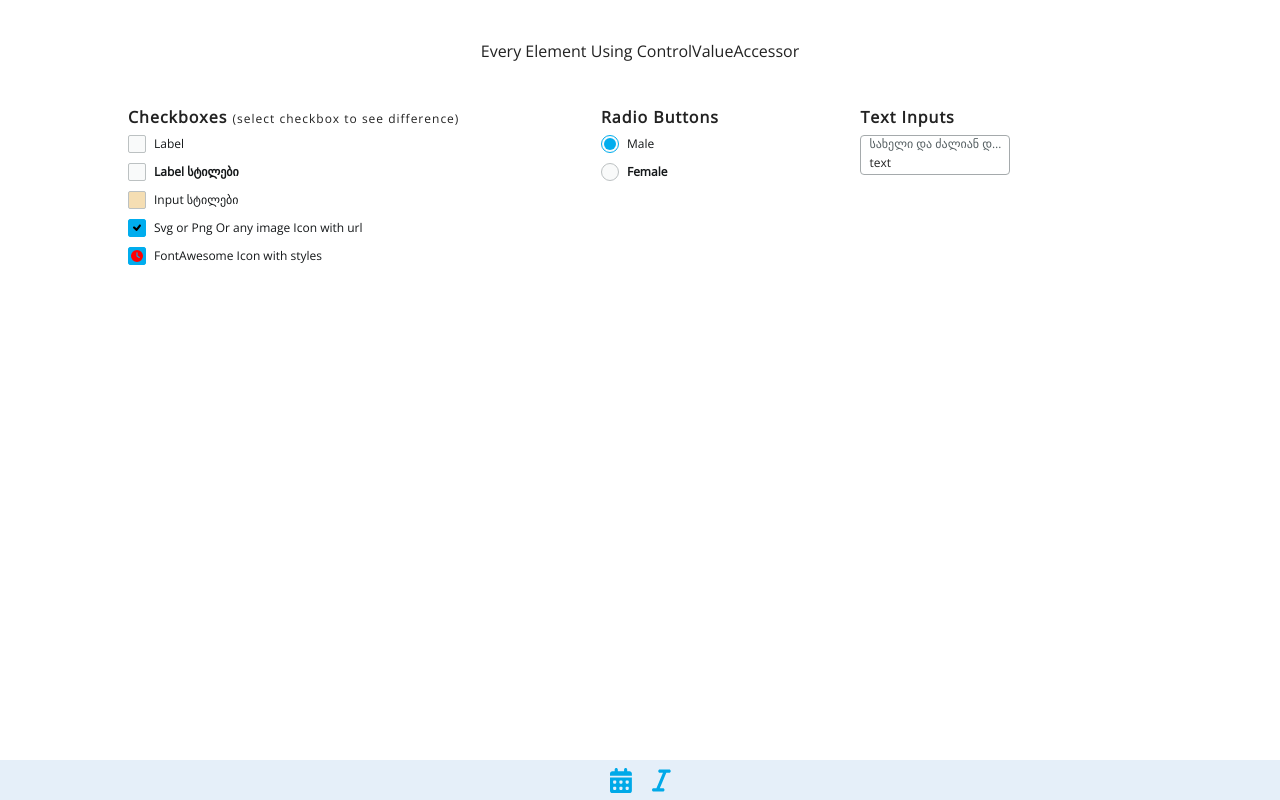
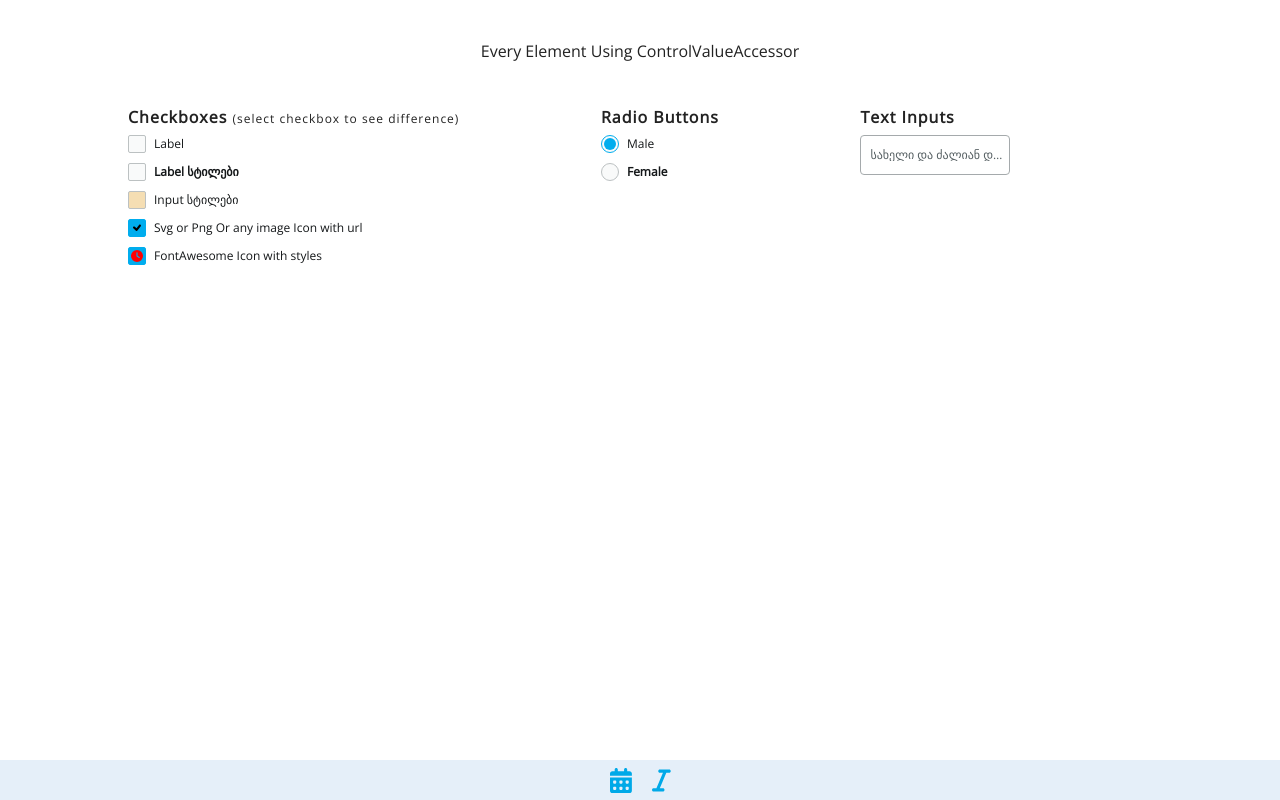
Before and after one commit to tengizmikhelidze/angular, an Angular app: page /#/inputs in a window 1280 px wide. Built offline with nearby package versions, Linux system fonts and the light colour scheme.

Commit message:
feature - floating label

```diff
--- a/src/app/features/inputs/components/inputs-wrapper/inputs-wrapper.component.ts
+++ b/src/app/features/inputs/components/inputs-wrapper/inputs-wrapper.component.ts
@@ -23,7 +23,7 @@ export class InputsWrapperComponent {
       maleFemale: ['male'],
     }),
     textInputs: this.fb.group({
-      textInput1: ['text', Validators.required],
+      textInput1: ['', Validators.required],
     }),
   });
 
--- a/src/app/features/inputs/components/text/text.component.scss
+++ b/src/app/features/inputs/components/text/text.component.scss
@@ -18,6 +18,7 @@
     display: grid;
     grid-auto-flow: row;
     box-sizing: border-box;
+    align-items: center;
 
     &:hover {
       border-color: var(--border-inputs-text-hover);
@@ -55,9 +56,9 @@
 
       &.float {
         position: relative;
-        transform: translateY(0);
         top: 0;
         left: 0;
+        transform: translateY(0);
         width: 100%;
       }
     }
```
